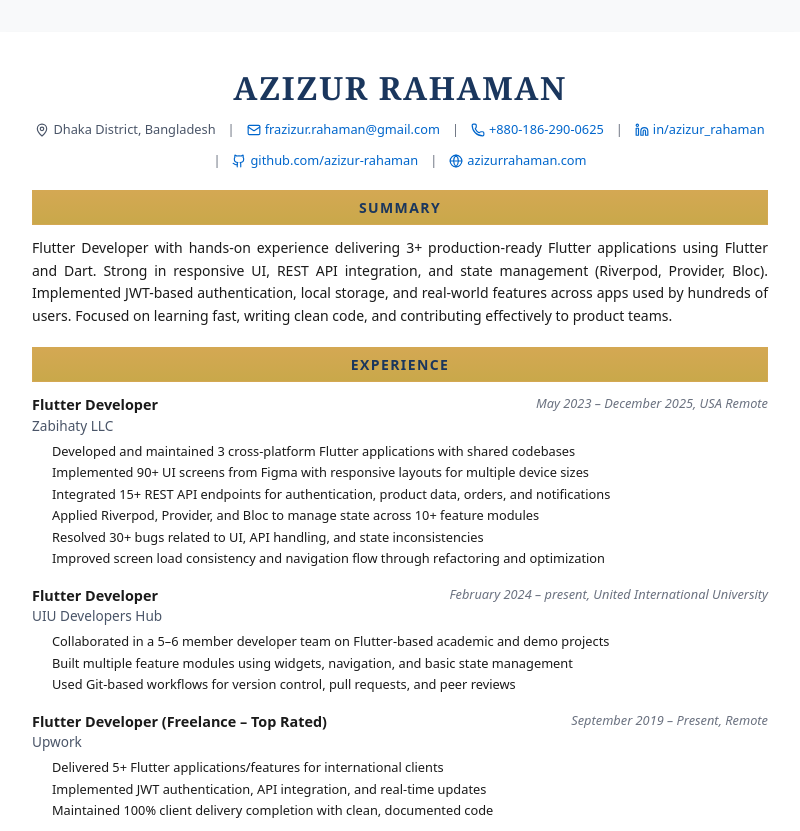
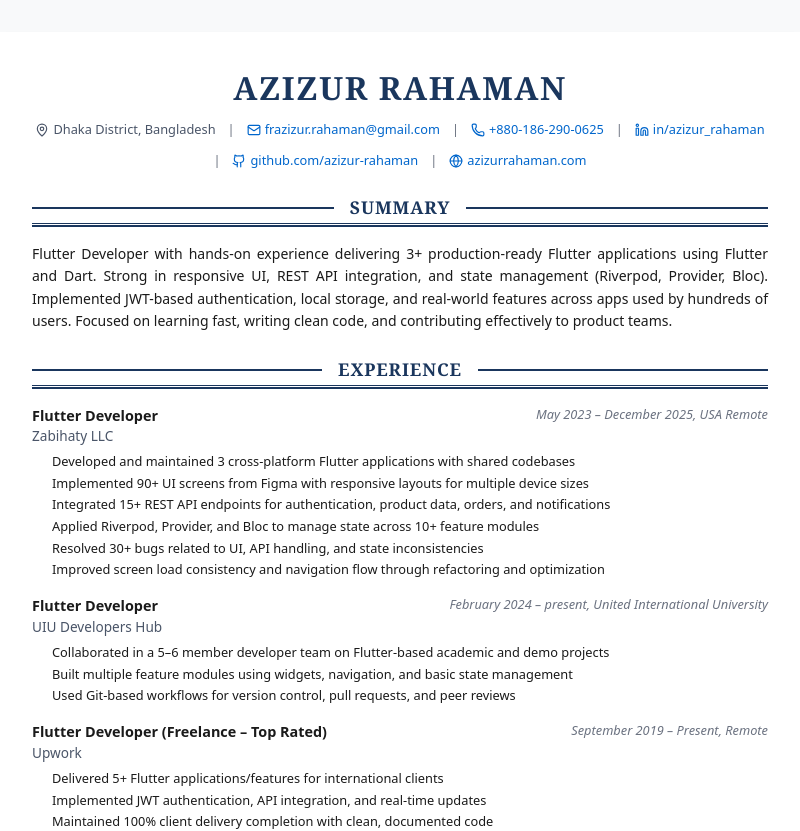
Before and after one commit to azizur-rahaman/portfolio, a Next.js app: page / in a window 1280 px wide. Shown: the top 831 px of the page, without its empty margins (240-1040 px from the left). Built offline with nearby package versions, Linux system fonts and the light colour scheme.

Commit message:
style: Redesign section titles to match CV reference
- Replace gold bar style with navy blue centered text style
- Add side lines and double underline to section titles
- Update SectionTitle component structure
- Update globals.css with new title classes

```diff
--- a/src/app/globals.css
+++ b/src/app/globals.css
@@ -51,18 +51,41 @@ body {
   padding: 2rem;
 }
 
-/* Section Title - Gold Bar Style */
-.section-title {
-  background: linear-gradient(180deg, var(--color-gold-light) 0%, var(--color-gold) 100%);
+/* Section Title - Exact Match Style */
+.section-title-container {
+  display: flex;
+  flex-direction: column;
+  gap: 2px;
+  margin: 1.5rem 0 1rem 0;
+}
+
+.section-title-top {
+  display: flex;
+  align-items: center;
+  gap: 1rem;
+}
+
+.section-title-line {
+  flex: 1;
+  height: 2px;
+  background-color: var(--color-navy);
+}
+
+.section-title-text {
   color: var(--color-navy);
-  text-align: center;
+  font-family: var(--font-serif);
   font-weight: 700;
-  font-size: 0.875rem;
-  letter-spacing: 0.1em;
+  font-size: 1.1rem;
+  letter-spacing: 0.05em;
   text-transform: uppercase;
-  padding: 0.375rem 1rem;
-  margin: 1.25rem 0 0.75rem 0;
-  border: 1px solid var(--color-gold-border);
+  margin: 0;
+}
+
+.section-title-bottom {
+  width: 100%;
+  height: 4px;
+  border-top: 1px solid var(--color-navy);
+  border-bottom: 2px solid var(--color-navy);
 }
 
 /* Header Styles */
--- a/src/components/SectionTitle.tsx
+++ b/src/components/SectionTitle.tsx
@@ -3,5 +3,14 @@ interface SectionTitleProps {
 }
 
 export default function SectionTitle({ title }: SectionTitleProps) {
-  return <h2 className="section-title">{title}</h2>;
+  return (
+    <div className="section-title-container">
+      <div className="section-title-top">
+        <div className="section-title-line"></div>
+        <h2 className="section-title-text">{title}</h2>
+        <div className="section-title-line"></div>
+      </div>
+      <div className="section-title-bottom"></div>
+    </div>
+  );
 }
```
